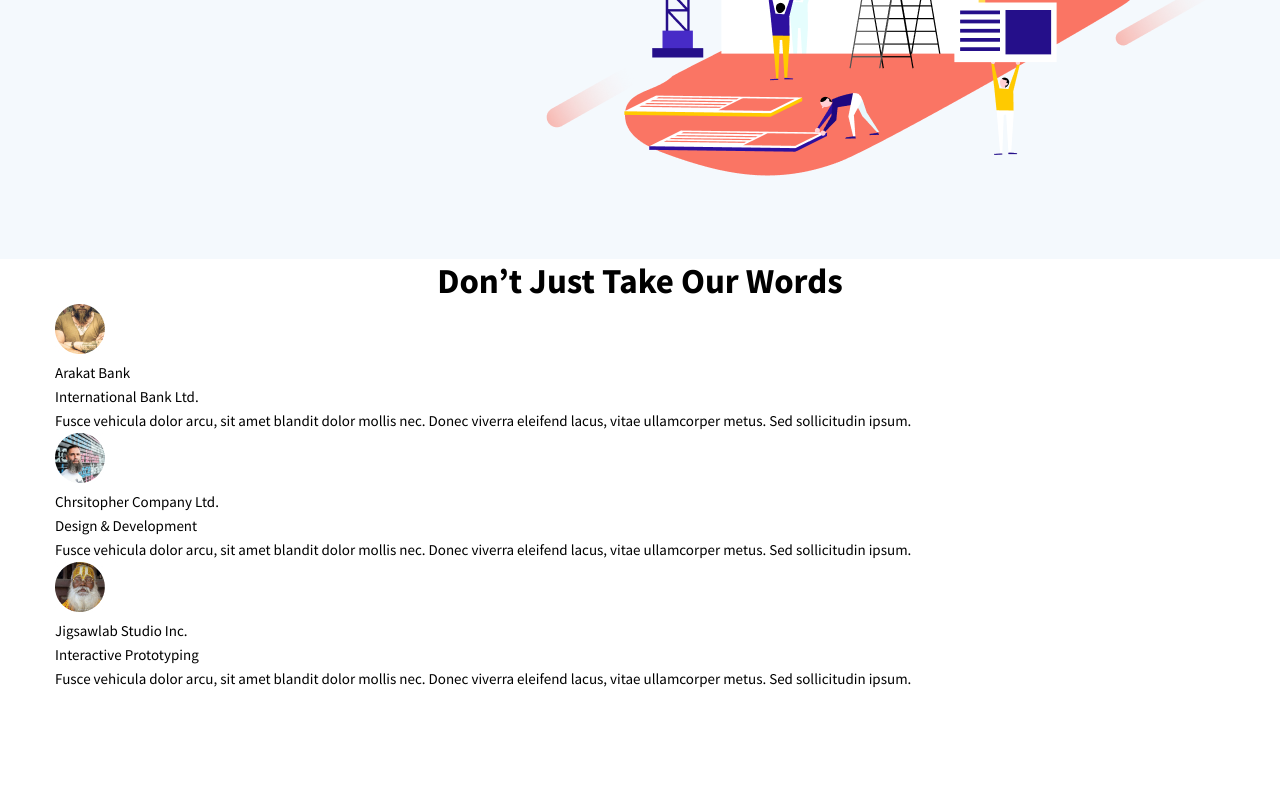
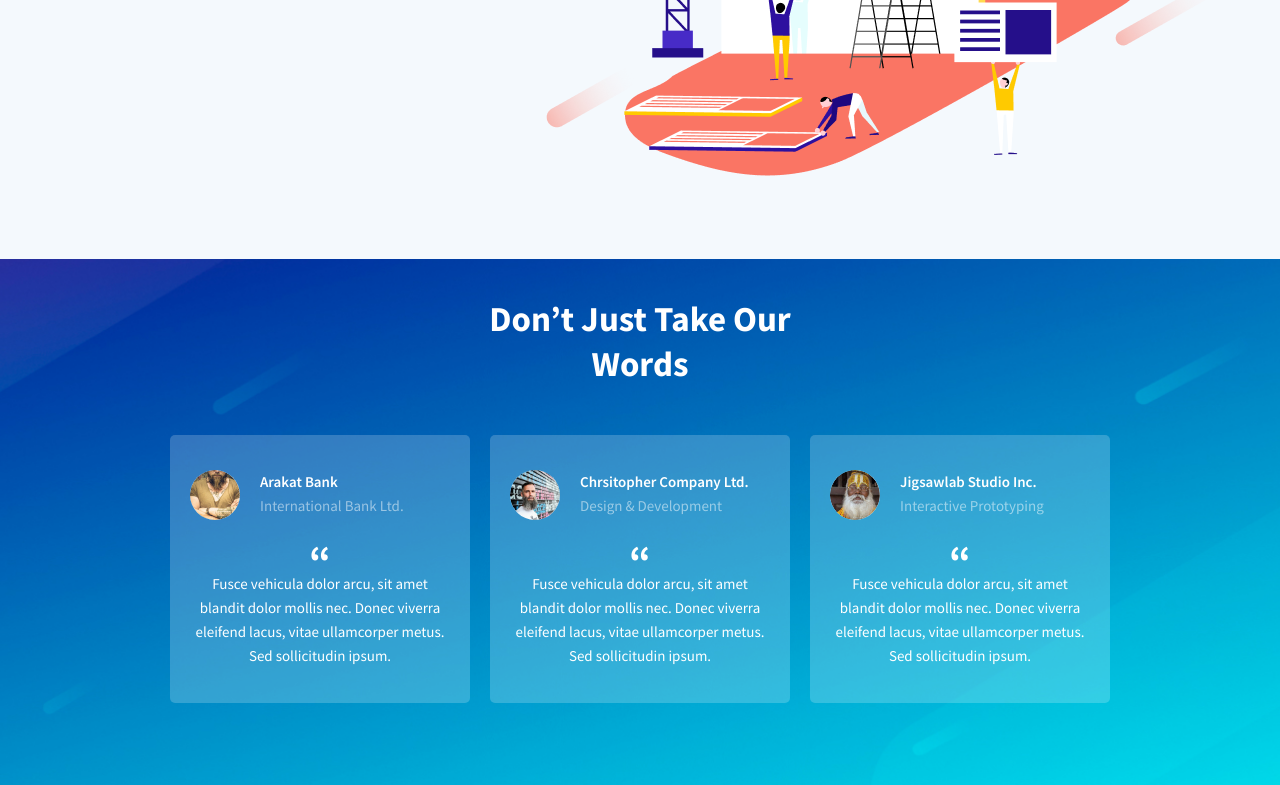
Before and after one commit to ssavelyeva1/MartaUP-landing-page, a plain HTML site: page index.html in a window 1280 px wide. Shown: the part 2933-3718 px from the top of the page. Before the commit the page ends 3624 px from the top, so only its background shows below. Drawn offline with nearby package versions, Linux system fonts and the light colour scheme.

Commit message:
review section styles

```diff
--- a/css/style.css
+++ b/css/style.css
@@ -237,5 +237,65 @@ a {
 }
 
 .reviews {
-    background-image: url(../images);
+    background-image: url(../images/reviews-bg.jpg);
+    background-repeat: no-repeat;
+    background-position: top center;
+    background-size: cover;
+    padding: 38px 0 82px;
 }
+
+.reviews__title {
+    color: #FFFFFF;
+    margin: 0 auto 48px;
+    max-width: 384px;
+}
+
+.reviews__items {
+    max-width: 940px;
+    margin: 0 auto;
+    display: flex;
+    justify-content: space-between;
+}
+
+.reviews__item {
+    width: 300px;
+    border-radius: 5px;
+    background-color: rgba(255,255,255,0.2);
+    padding: 35px 20px;
+    color: #FFFFFF;
+}
+
+.reviews__item-head {
+    margin-bottom: 13px;
+    display: flex;
+}
+
+.reviews__item-head img {
+    border-radius: 50%;
+    margin-right: 20px;
+}
+
+.reviews__item-name {
+    font-weight: 600;
+}
+
+.reviews__item-position {
+    opacity: 0.5;
+}
+
+.reviews__item-text {
+    text-align: center;
+    padding-top: 39px;
+    position: relative;
+}
+
+.reviews__item-text::before {
+    content: "“";
+    font-size: 40px;
+    line-height: 55px;
+    font-weight: 700;
+    position: absolute;
+    top: 0;
+    left: 0;
+    right: 0;
+}
--- a/index.html
+++ b/index.html
@@ -234,9 +234,8 @@
         </section>
         <section class="reviews">
             <div class="container">
-                <div class="title">Don’t Just Take Our Words</div>
+                <div class="reviews__title title">Don’t Just Take Our Words</div>
                 <div class="reviews__items">
-
                     <div class="reviews__item">
                         <div class="reviews__item-head">
                             <img src="images/rev-1.jpg" alt="">
@@ -291,7 +290,6 @@
                             Sed sollicitudin ipsum.
                         </div>
                     </div>
-
                 </div>
             </div>
         </section>
```
